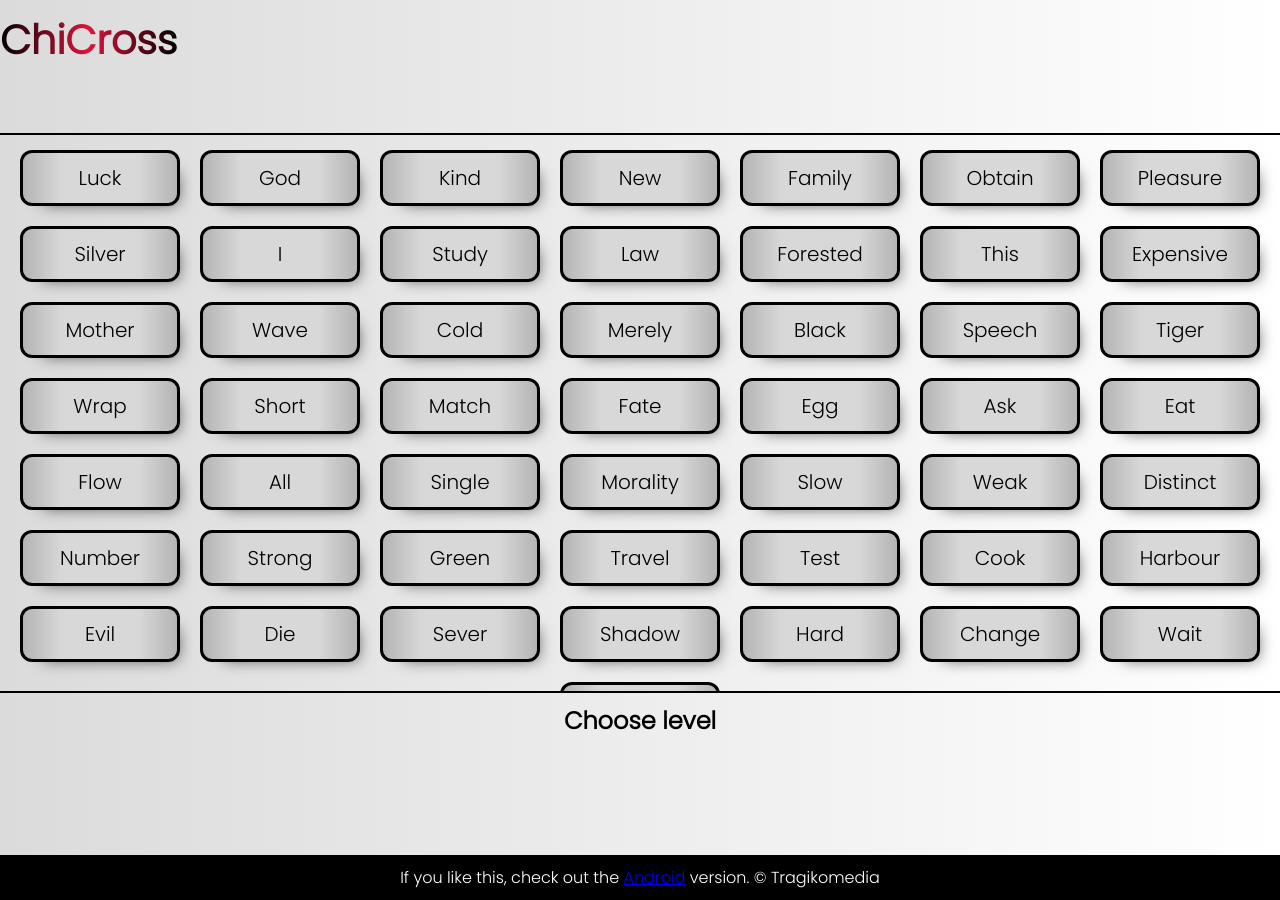
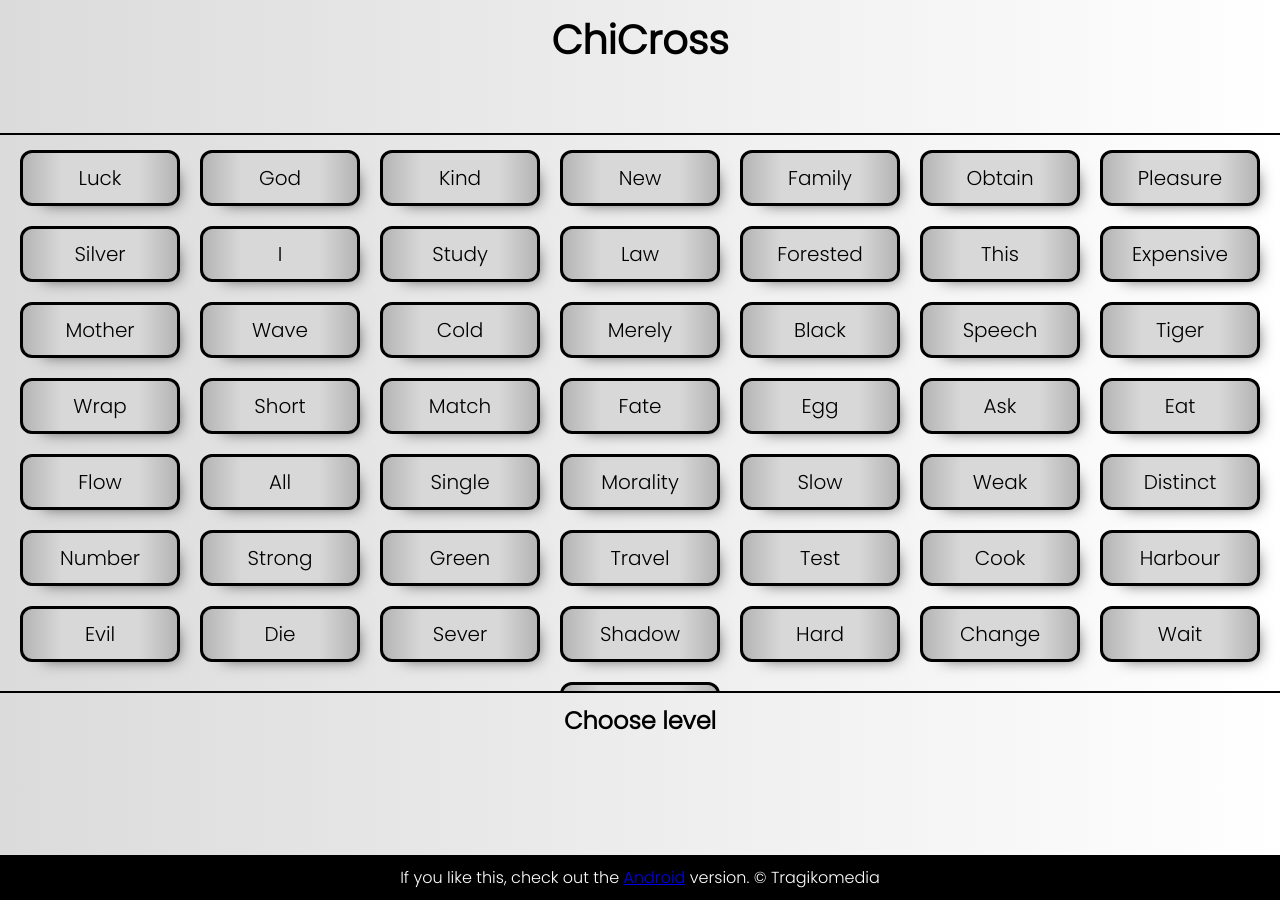
Before and after one commit to Tragikomedia/ChiCross-Web, a plain HTML site: page index.html in a window 1280 px wide. Drawn offline with Linux system fonts and the light colour scheme.

Commit message:
Fixed heading positioning.

```diff
--- a/index.html
+++ b/index.html
@@ -12,7 +12,7 @@
 </head>
 
 <body>
-    <h1>ChiCross</h1>
+    <div id="heading-div"><h1>ChiCross</h1></div>
     <div id="main-content">
         <script src="/src/script.js" type="module"></script>
     </div>
--- a/styles.css
+++ b/styles.css
@@ -19,6 +19,10 @@ body {
 
 *::-webkit-scrollbar-thumb {
     background: black;
+}
+
+#heading-div {
+    text-align: center;
 }
 
 h1 {
```
